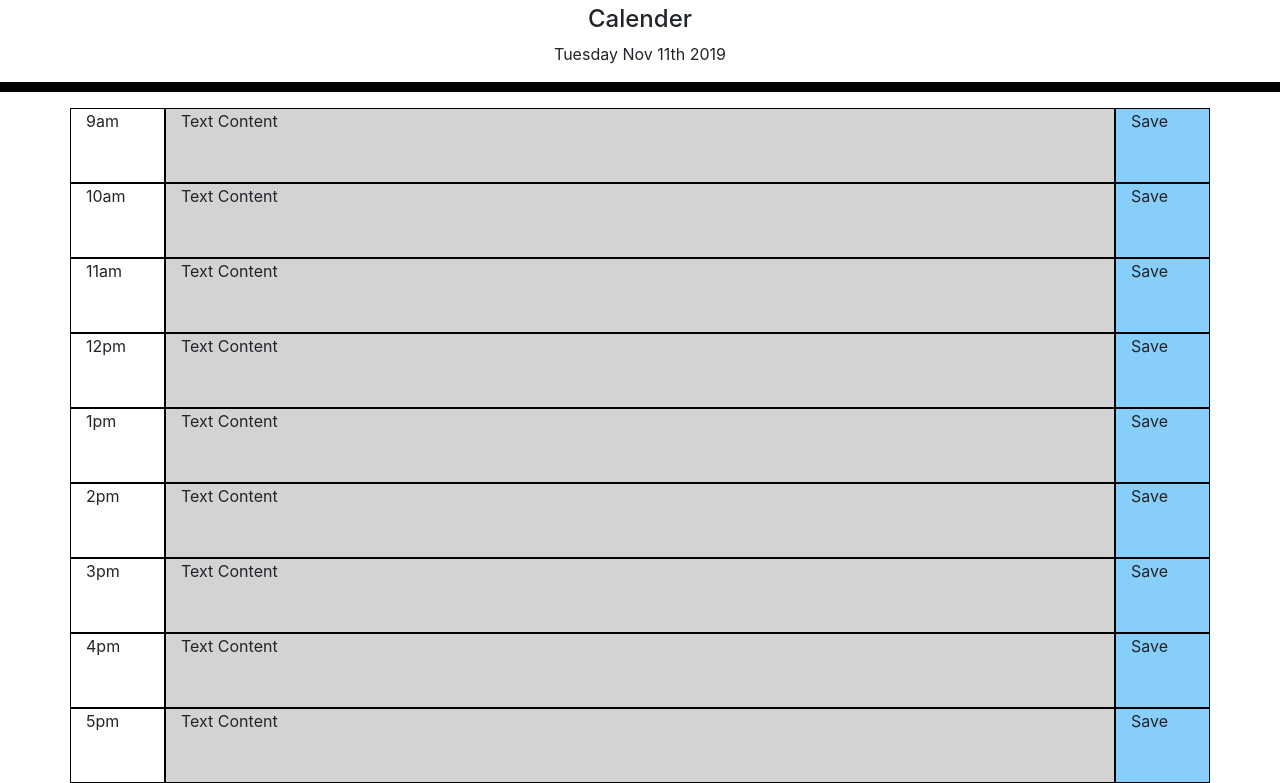
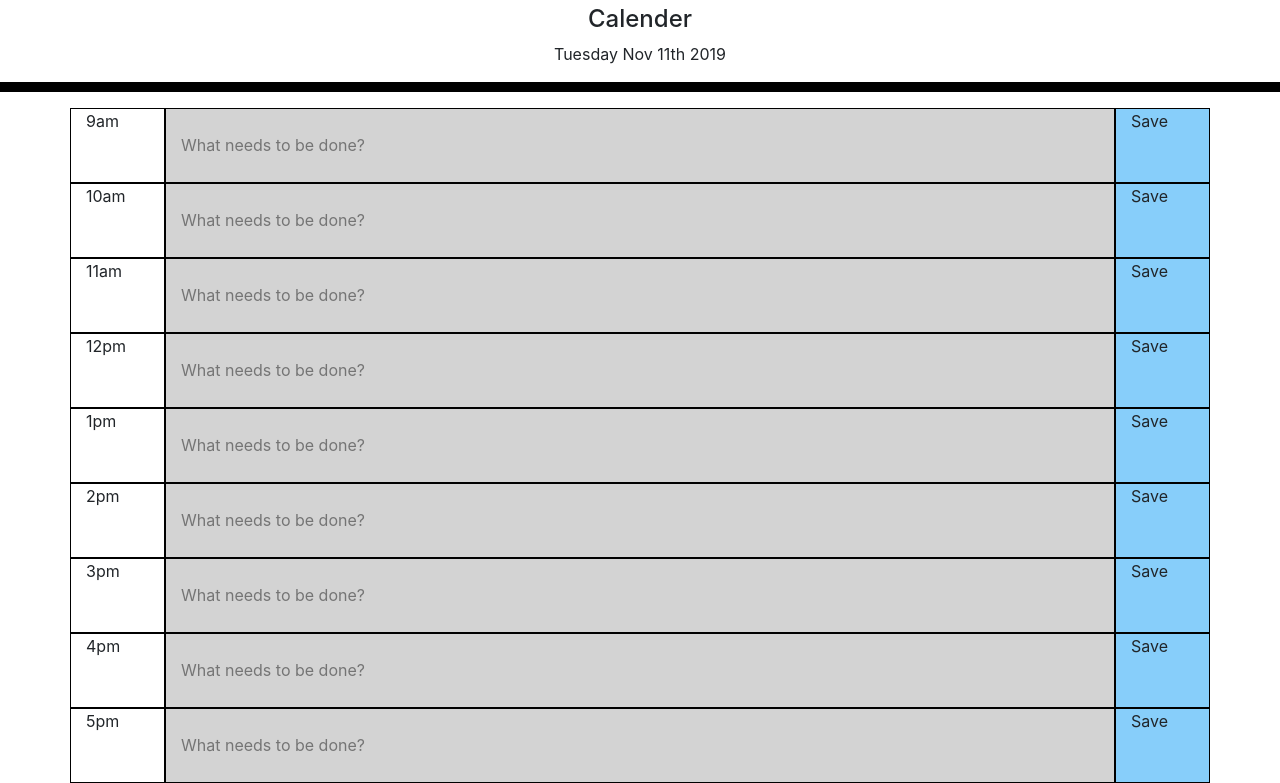
Before and after one commit to Keegawho198/Day-planner, a plain HTML site: page index.html in a window 1280 px wide. Shown: the part 51-834 px from the top of the page. Drawn offline with nearby package versions, Linux system fonts and the light colour scheme.

Commit message:
Added text input option, still need to add to local storage

```diff
--- a/index.html
+++ b/index.html
@@ -13,104 +13,99 @@
 <body>
  <h1>Workday scheduler</h1>
   <h4>Calender</h4>
-  <p id="date">Date and time here</p>
+  <p id="date">Date here</p>
   <hr class="new1">
+
   <div class="container">
     <div class="row 9am">
       <div class="col-1">
         9am
       </div>
-      <div class="col-10">
-        Text Content
-      </div>
+      <!-- <div class="col-10 text-content"> -->
+        <input type="text" placeholder="What needs to be done?" name="todo-text" id="todo-text" class="col-10" />
      <div class="col-1 save">
         Save
       </div>
       </div>
+
     <div class="row 10am">
       <div class="col-1">
         10am
       </div>
-      <div class="col-10">
-        Text Content
-      </div>
+      <input type="text" placeholder="What needs to be done?" name="todo-text" id="todo-text" class="col-10" />
+      <!-- <div class="col-10 text-content"> -->
         <div class="col-1 save">
         Save
       </div>
       </div>
+
+
     <div class="row 11am">
       <div class="col-1">
         11am
       </div>
-      <div class="col-10">
-        Text Content
-      </div>
+      <input type="text" placeholder="What needs to be done?" name="todo-text" id="todo-text" class="col-10" />
       <div class="col-1 save">
         Save
       </div>
       </div>
+
+
     <div class="row 12pm">
       <div class="col-1">
         12pm
       </div>
-      <div class="col-10">
-        Text Content
-      </div>
+      <input type="text" placeholder="What needs to be done?" name="todo-text" id="todo-text" class="col-10" />
       <div class="col-1 save">
         Save
       </div>
       </div>
+
     <div class="row 1pm">
       <div class="col-1">
         1pm
       </div>
-      <div class="col-10">
-        Text Content
-      </div>
+      <input type="text" placeholder="What needs to be done?" name="todo-text" id="todo-text" class="col-10" />
       <div class="col-1 save">
         Save
       </div>
     </div>
+
     <div class="row 2pm">
       <div class="col-1">
         2pm
       </div>
-      <div class="col-10">
-        Text Content
-      </div>
+      <input type="text" placeholder="What needs to be done?" name="todo-text" id="todo-text" class="col-10" />
       <div class="col-1 save">
         Save
       </div>
     </div>
+
     <div class="row 3pm">
       <div class="col-1">
         3pm
       </div>
-      <div class="col-10">
-        Text Content
-      </div>
+      <input type="text" placeholder="What needs to be done?" name="todo-text" id="todo-text" class="col-10" />
       <div class="col-1 save">
         Save
       </div>
     </div>
+
     <div class="row 4pm">
       <div class="col-1">
         4pm
       </div>
-      <div class="col-10">
-        Text Content
-      </div>
+      <input type="text" placeholder="What needs to be done?" name="todo-text" id="todo-text" class="col-10" />
       <div class="col-1 save">
         Save
       </div>
     </div>
+
     <div class="row 5pm">
       <div class="col-1">
         5pm
       </div>
-      <div class="col-10">
-        Text Content
-      </div>
+      <input type="text" placeholder="What needs to be done?" name="todo-text" id="todo-text" class="col-10" />
       <div class="col-1 save">
         Save
       </div>
```
Also changed, not shown: script.js (+15 -1 lines). Lines whose indentation alone changed are shown as unchanged.
